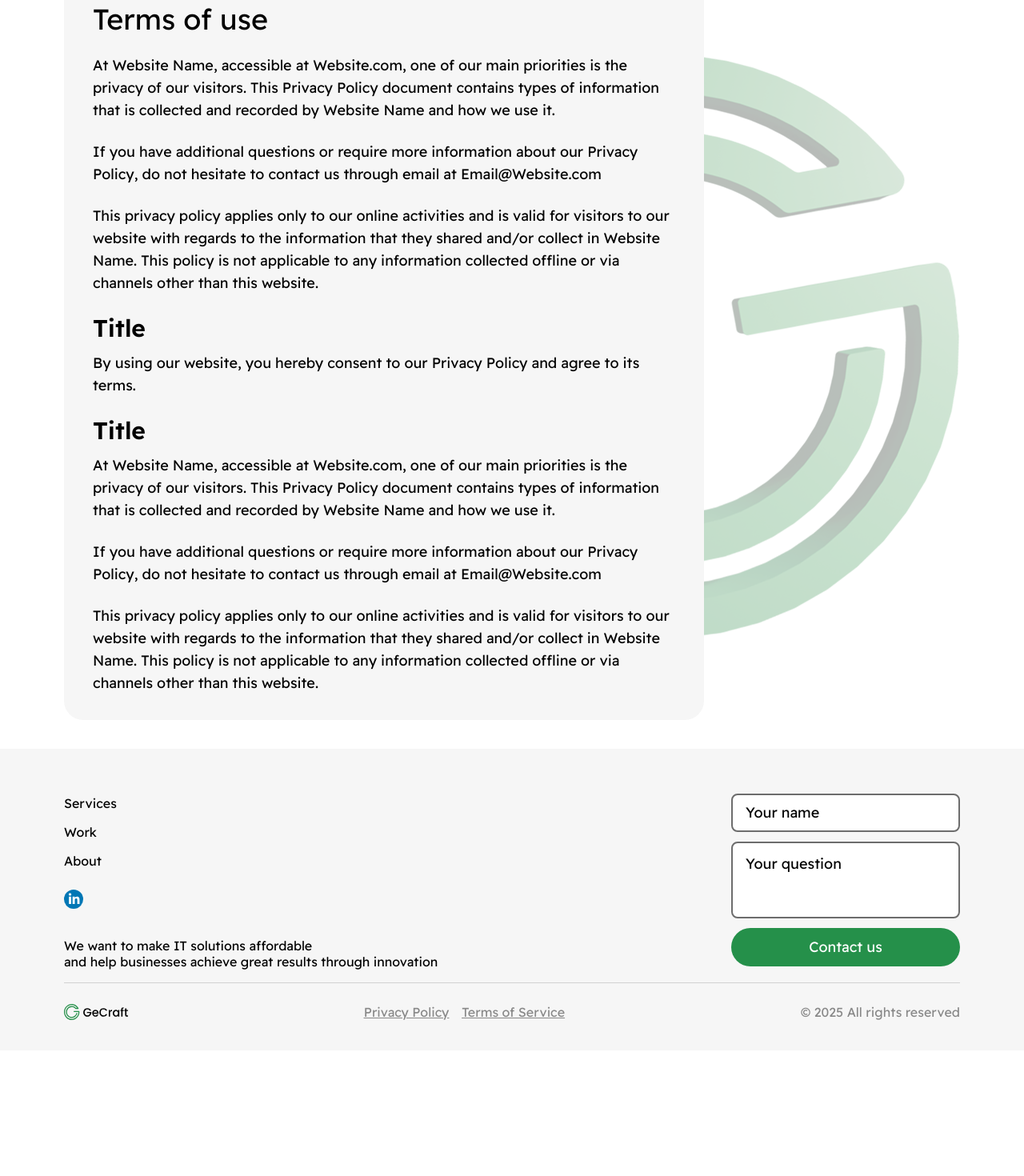
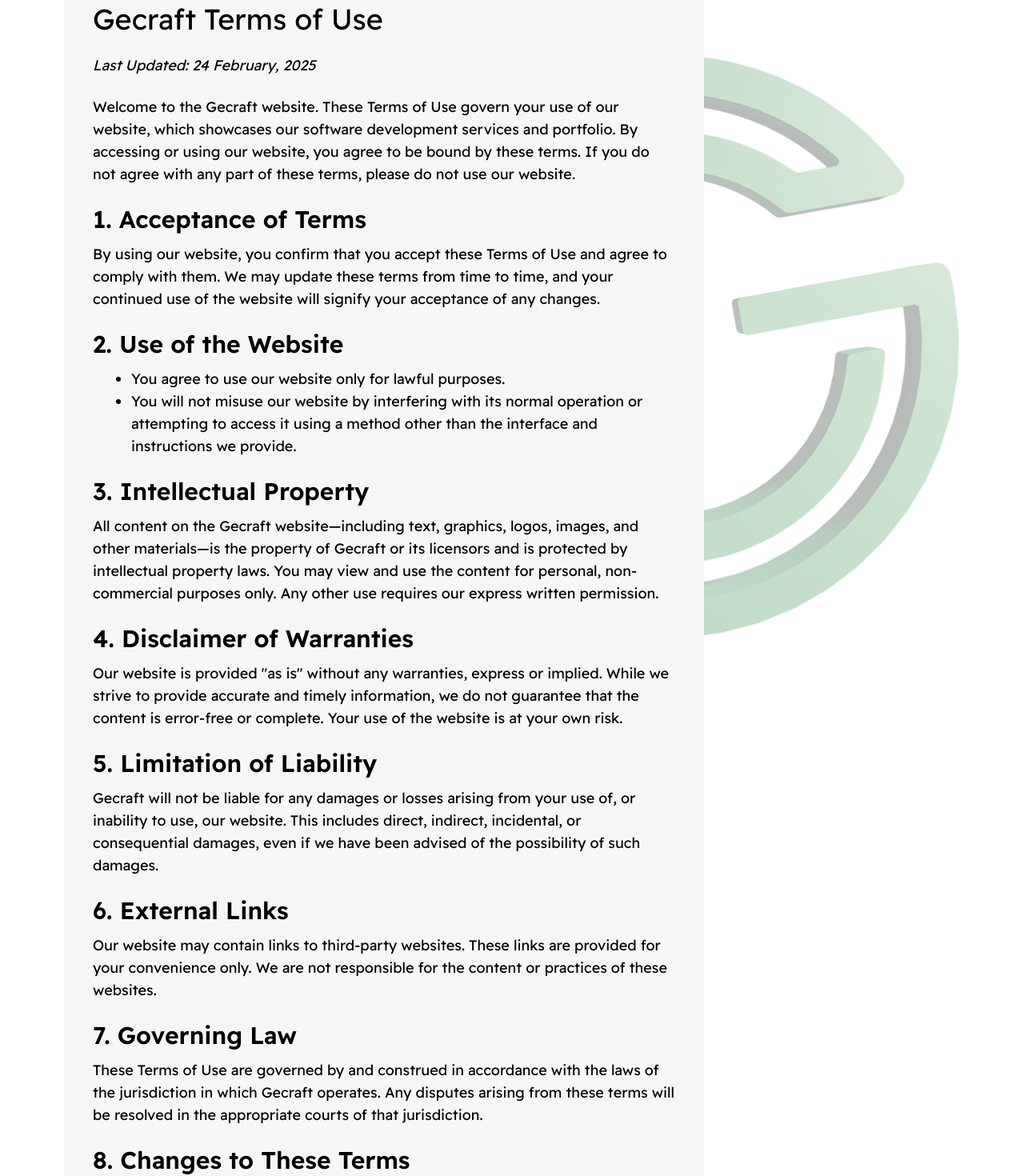
Before and after one commit to gecraft-com/gecraft-website, a React (Vite) app: page /terms in a window 1280 px wide. Shown: the part 140-1610 px from the top of the page at 80% size. Before the commit the page ends 1453 px from the top, so only its background shows below. Built offline with nearby package versions, Linux system fonts and the light colour scheme; what @nextui-org/react would draw is missing.

Commit message:
Update TermsPage.jsx

```diff
--- a/src/pages/TermsPage.jsx
+++ b/src/pages/TermsPage.jsx
@@ -2,42 +2,96 @@
   return (
     <div className="w-full bg-right-top bg-no-repeat xl:bg-[url('/logo-background1.png')] 2xl:bg-[url('/logo-background.png')]">
       <div className="rounded-3xl bg-primary-100 p-4 sm:px-9 sm:py-8 xl:w-[50rem] 2xl:w-[62.5rem]">
-        <h2 className="text-3xl sm:text-4xl">Terms of use</h2>
-        <p className="mt-4 text-lg sm:mt-6 2xl:text-xl">
-          At Website Name, accessible at Website.com, one of our main priorities is the
-          privacy of our visitors. This Privacy Policy document contains types of
-          information that is collected and recorded by Website Name and how we use it.
+        <h2 className="text-3xl sm:text-4xl">Gecraft Terms of Use</h2>
+        <p className="mt-4 text-lg italic sm:mt-6 2xl:text-xl">
+          Last Updated: 24 February, 2025
         </p>
         <p className="mt-4 text-lg sm:mt-6 2xl:text-xl">
-          If you have additional questions or require more information about our Privacy
-          Policy, do not hesitate to contact us through email at Email@Website.com
+          Welcome to the Gecraft website. These Terms of Use govern your use of our
+          website, which showcases our software development services and portfolio. By
+          accessing or using our website, you agree to be bound by these terms. If you do
+          not agree with any part of these terms, please do not use our website.
         </p>
-        <p className="mt-4 text-lg sm:mt-6 2xl:text-xl">
-          This privacy policy applies only to our online activities and is valid for
-          visitors to our website with regards to the information that they shared and/or
-          collect in Website Name. This policy is not applicable to any information
-          collected offline or via channels other than this website.
+        <h3 className="mt-4 text-xl font-semibold sm:mt-6 sm:text-3xl">
+          1. Acceptance of Terms
+        </h3>
+        <p className="mt-2 text-lg sm:mt-3 2xl:text-xl">
+          By using our website, you confirm that you accept these Terms of Use and agree
+          to comply with them. We may update these terms from time to time, and your
+          continued use of the website will signify your acceptance of any changes.
         </p>
-        <h3 className="mt-4 text-xl font-semibold sm:mt-6 sm:text-3xl">Title</h3>
+        <h3 className="mt-4 text-xl font-semibold sm:mt-6 sm:text-3xl">
+          2. Use of the Website
+        </h3>
+        <ul className="ml-12 mt-2 list-disc text-lg sm:mt-3 2xl:text-xl">
+          <li>You agree to use our website only for lawful purposes.</li>
+          <li>
+            You will not misuse our website by interfering with its normal operation or
+            attempting to access it using a method other than the interface and
+            instructions we provide.
+          </li>
+        </ul>
+        <h3 className="mt-4 text-xl font-semibold sm:mt-6 sm:text-3xl">
+          3. Intellectual Property
+        </h3>
         <p className="mt-2 text-lg sm:mt-3 2xl:text-xl">
-          By using our website, you hereby consent to our Privacy Policy and agree to its
+          All content on the Gecraft website—including text, graphics, logos, images, and
+          other materials—is the property of Gecraft or its licensors and is protected by
+          intellectual property laws. You may view and use the content for personal,
+          non-commercial purposes only. Any other use requires our express written
+          permission.
+        </p>
+        <h3 className="mt-4 text-xl font-semibold sm:mt-6 sm:text-3xl">
+          4. Disclaimer of Warranties
+        </h3>
+        <p className="mt-2 text-lg sm:mt-3 2xl:text-xl">
+          Our website is provided "as is" without any warranties, express or implied.
+          While we strive to provide accurate and timely information, we do not guarantee
+          that the content is error-free or complete. Your use of the website is at your
+          own risk.
+        </p>
+        <h3 className="mt-4 text-xl font-semibold sm:mt-6 sm:text-3xl">
+          5. Limitation of Liability
+        </h3>
+        <p className="mt-2 text-lg sm:mt-3 2xl:text-xl">
+          Gecraft will not be liable for any damages or losses arising from your use of,
+          or inability to use, our website. This includes direct, indirect, incidental, or
+          consequential damages, even if we have been advised of the possibility of such
+          damages.
+        </p>
+        <h3 className="mt-4 text-xl font-semibold sm:mt-6 sm:text-3xl">
+          6. External Links
+        </h3>
+        <p className="mt-2 text-lg sm:mt-3 2xl:text-xl">
+          Our website may contain links to third-party websites. These links are provided
+          for your convenience only. We are not responsible for the content or practices
+          of these websites.
+        </p>
+        <h3 className="mt-4 text-xl font-semibold sm:mt-6 sm:text-3xl">
+          7. Governing Law
+        </h3>
+        <p className="mt-2 text-lg sm:mt-3 2xl:text-xl">
+          These Terms of Use are governed by and construed in accordance with the laws of
+          the jurisdiction in which Gecraft operates. Any disputes arising from these
+          terms will be resolved in the appropriate courts of that jurisdiction.
+        </p>
+        <h3 className="mt-4 text-xl font-semibold sm:mt-6 sm:text-3xl">
+          8. Changes to These Terms
+        </h3>
+        <p className="mt-2 text-lg sm:mt-3 2xl:text-xl">
+          We reserve the right to modify these Terms of Use at any time without prior
+          notice. It is your responsibility to review these terms periodically. Continued
+          use of the website after changes are posted constitutes acceptance of the new
           terms.
         </p>
-        <h3 className="mt-4 text-xl font-semibold sm:mt-6 sm:text-3xl">Title</h3>
+        <h3 className="mt-4 text-xl font-semibold sm:mt-6 sm:text-3xl">9. Contact Us</h3>
         <p className="mt-2 text-lg sm:mt-3 2xl:text-xl">
-          At Website Name, accessible at Website.com, one of our main priorities is the
-          privacy of our visitors. This Privacy Policy document contains types of
-          information that is collected and recorded by Website Name and how we use it.
+          If you have any questions about these Terms of Use, please contact us at:
+          Contact us
         </p>
-        <p className="mt-4 text-lg sm:mt-6 2xl:text-xl">
-          If you have additional questions or require more information about our Privacy
-          Policy, do not hesitate to contact us through email at Email@Website.com
-        </p>
-        <p className="mt-4 text-lg sm:mt-6 2xl:text-xl">
-          This privacy policy applies only to our online activities and is valid for
-          visitors to our website with regards to the information that they shared and/or
-          collect in Website Name. This policy is not applicable to any information
-          collected offline or via channels other than this website.
+        <p className="mt-8 text-lg sm:mt-12 2xl:text-xl">
+          By using our website, you agree to the above Terms of Use. Thank you for
+          visiting Gecraft.
         </p>
       </div>
     </div>
```
